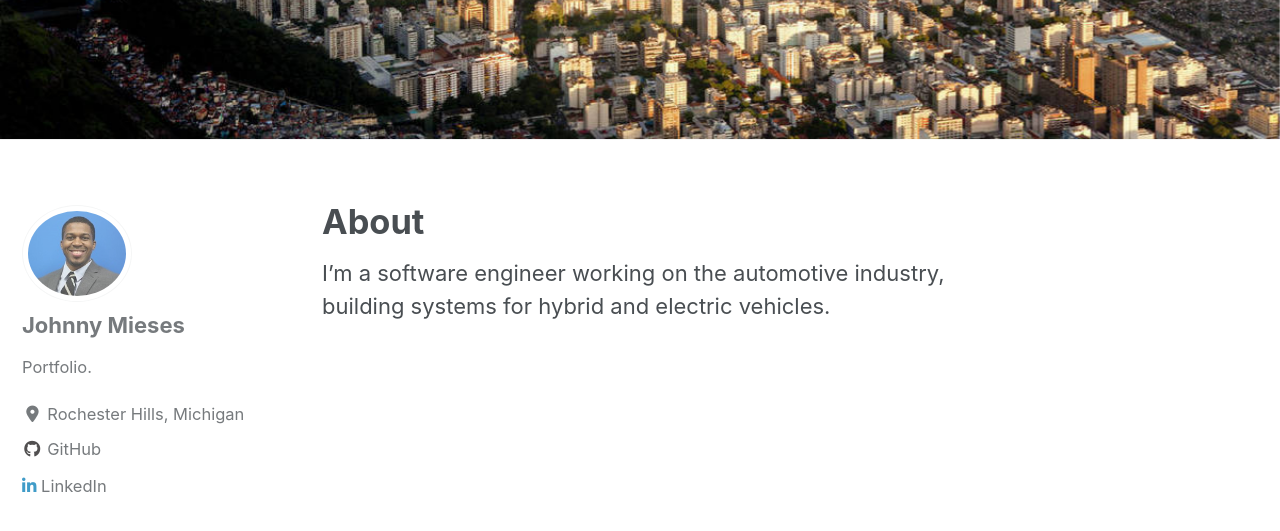
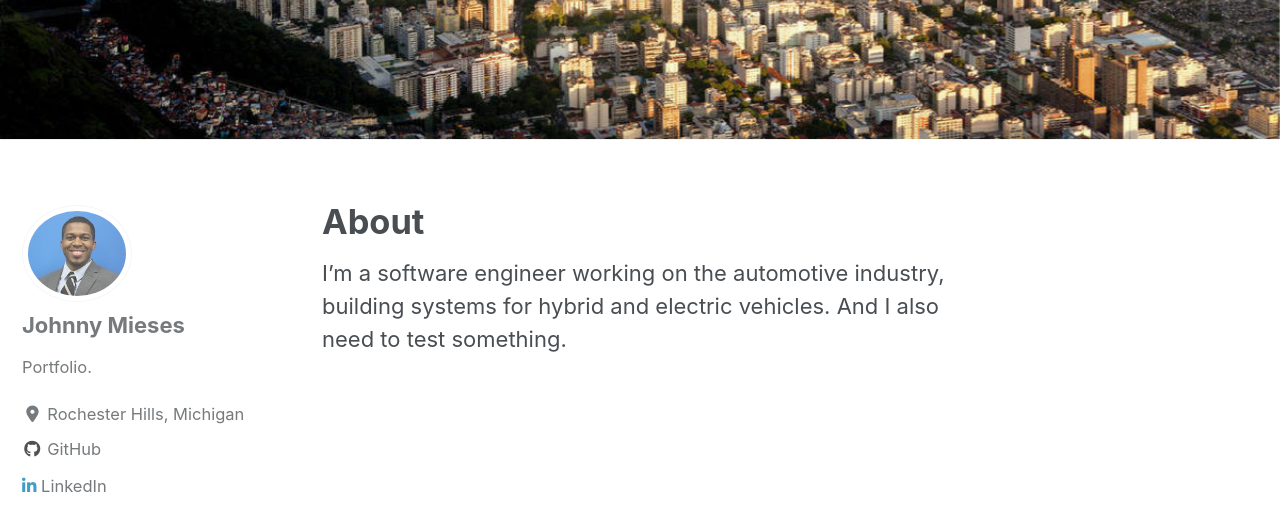
Before and after one commit to jmieses/jmportfolio.github.io, a Jekyll site: the page built from _pages/about.md, in a window 1280 px wide and 900 px high, scrolled down 803 px. Shown: the top 531 px of the window. Built offline with Jekyll 4.4.1, drawn with Linux system fonts in a browser that asks for light colours; cached includes are drawn as plain includes; nearby versions of some CDN libraries.

```diff
--- a/_pages/about.md
+++ b/_pages/about.md
@@ -5,4 +5,4 @@ header:
  image: "images/rio_de_janeiro.jpg"
 ---
 
-I'm a software engineer working on the automotive industry, building systems for hybrid and electric vehicles.
+I'm a software engineer working on the automotive industry, building systems for hybrid and electric vehicles. And I also need to test something.
```
